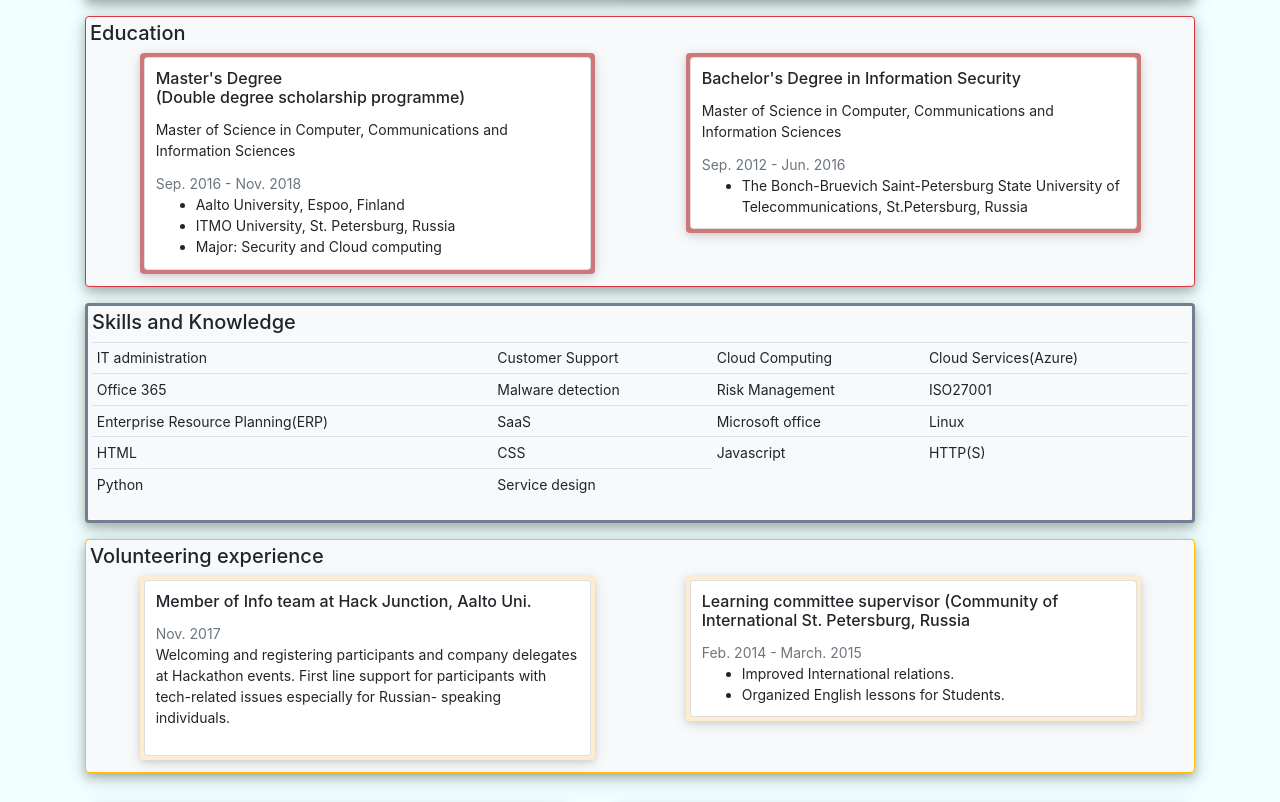
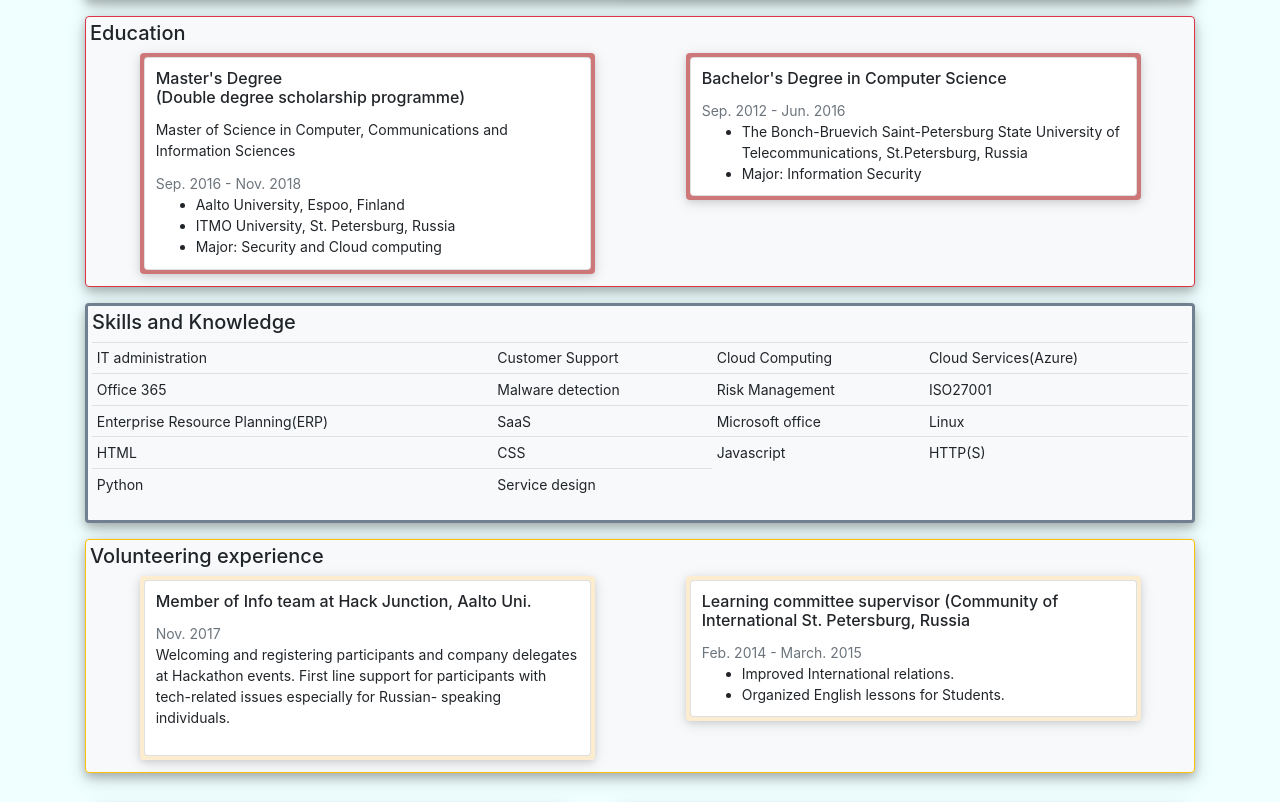
Before and after one commit to criscrispy/simple-resume, a plain HTML site: page index.html in a window 1280 px wide. Shown: the part 1351-2153 px from the top of the page. Drawn offline with nearby package versions, Linux system fonts and the light colour scheme.

Commit message:
fix text error in education for bachelors

```diff
--- a/index.html
+++ b/index.html
@@ -212,11 +212,11 @@
           <div class="col-md-5 education-item rounded p-1 css-shadow-3">
             <div class="card">
               <div class="card-body">
-                <h6 class="card-title">Bachelor's Degree in Information Security</h6>
-                <p class="card-title">Master of Science in Computer, Communications and Information Sciences</p>
+                <h6 class="card-title">Bachelor's Degree in Computer Science</h6>
                 <h7 class="card-subtitle mb-2 text-muted">Sep. 2012 - Jun. 2016</h7>
                 <ul>
                   <li>The Bonch-Bruevich Saint-Petersburg State University of Telecommunications, St.Petersburg, Russia</li>
+                  <li>Major: Information Security</li>
                 </ul>
               </div>
             </div>
```
